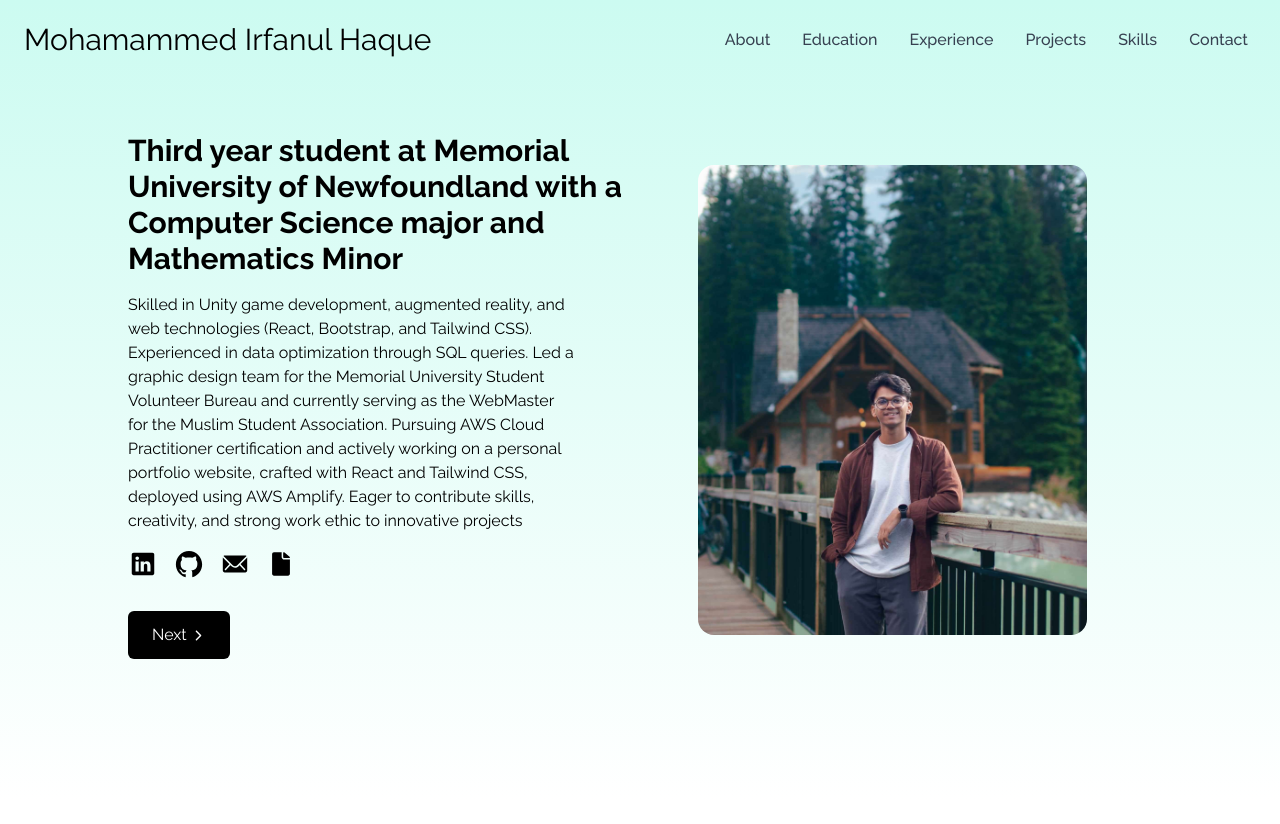
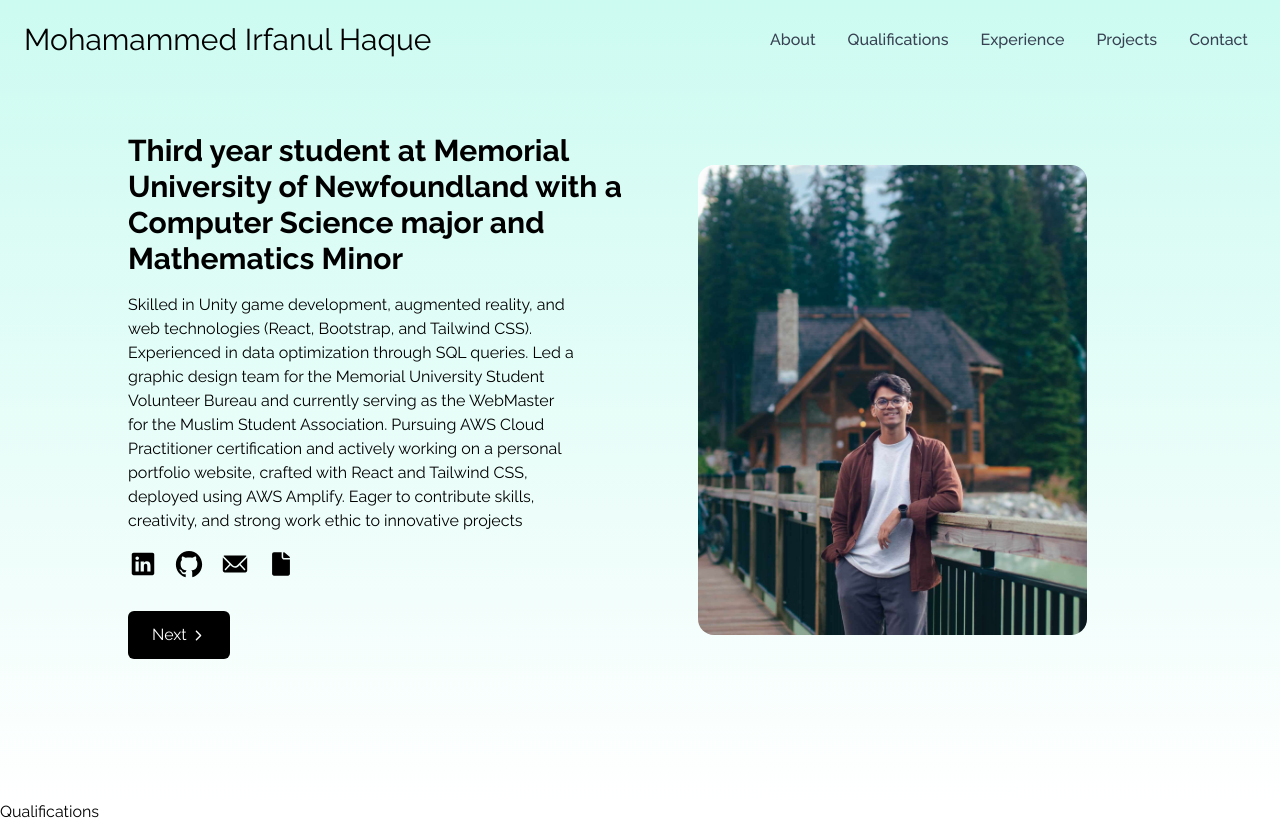
Before and after one commit to Irfanul383/portfolio_website, a React (Create React App) app: page / in a window 1280 px wide. Before the commit the page ends 800 px from the top, so only its background shows below. Built offline with nearby package versions, Linux system fonts and the light colour scheme.

Commit message:
Replaced Education and skills tab with Qualifications tabs instead

```diff
--- a/src/App.js
+++ b/src/App.js
@@ -1,11 +1,13 @@
-import NavBar from "./components/navBar"; // Adjust the case
+import NavBar from "./components/navBar";
 import About from "./components/About";
+import Qualifications from "./components/Qualifications";
 
 function App() {
   return (
     <div>
       <NavBar />
       <About />
+      <Qualifications/>
     </div>
   );
 }
--- /dev/null
+++ b/src/components/Qualifications.jsx
@@ -0,0 +1,9 @@
+import React from 'react'
+
+const Qualifications = () => {
+  return (
+    <div>Qualifications</div>
+  )
+}
+
+export default Qualifications
--- a/src/components/navBar.jsx
+++ b/src/components/navBar.jsx
@@ -6,11 +6,10 @@ const NavBar = () => {
 
     const links = [
         { id: 1, link: 'About' },
-        { id: 2, link: 'Education' },
+        { id: 2, link: 'Qualifications' },
         { id: 3, link: 'Experience' },
         { id: 4, link: 'Projects' },
-        { id: 5, link: 'Skills' },
-        { id: 6, link: 'Contact' }
+        { id: 5, link: 'Contact' }
     ];
 
     return (
```
